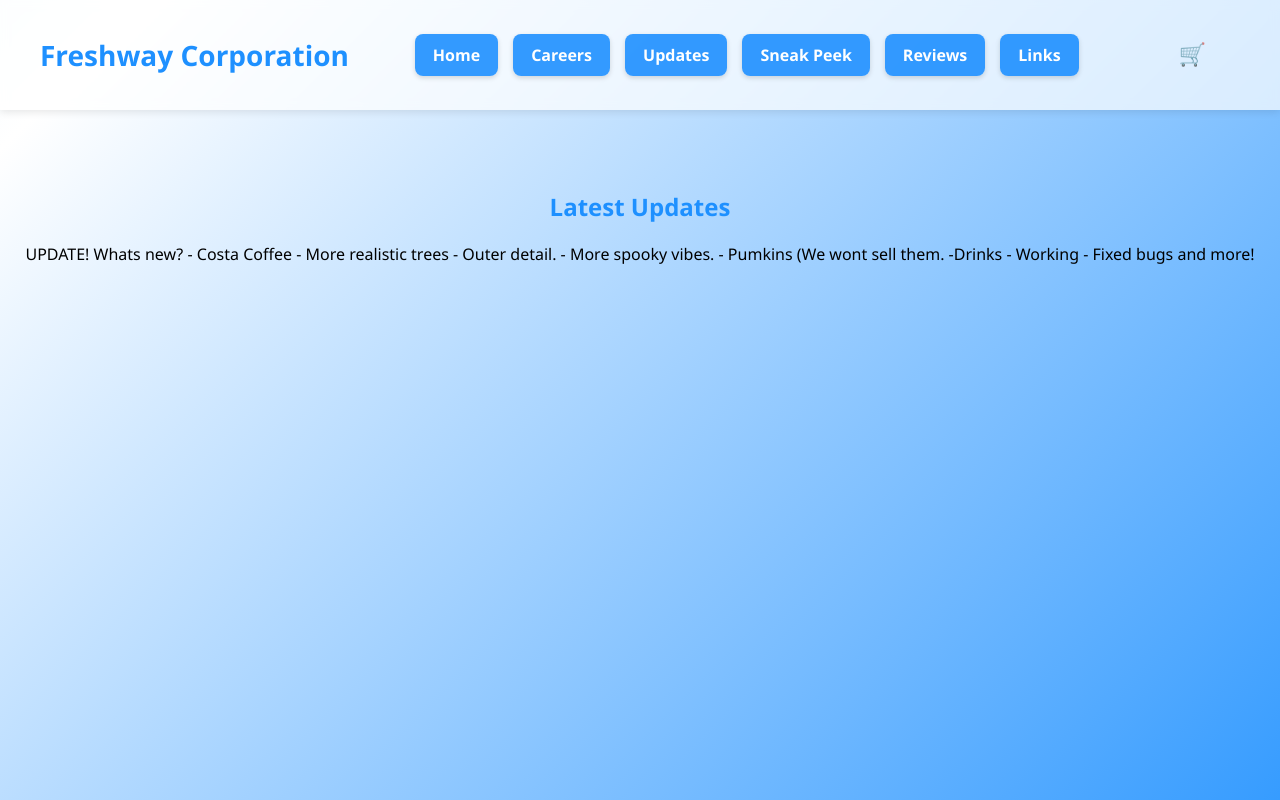
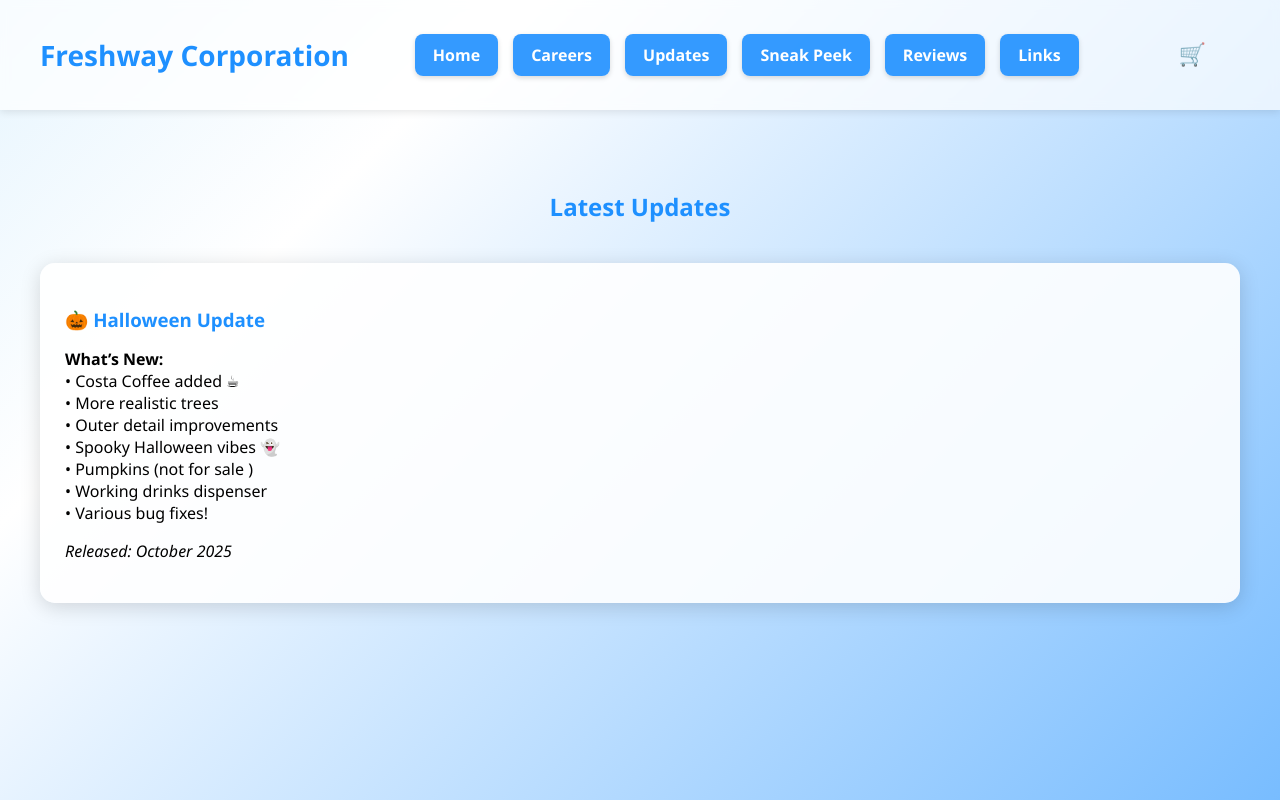
Before and after one commit to Hackerguy126578/FreshwayCorporation, a Next.js app: page /updates in a window 1280 px wide. Built offline with nearby package versions, Linux system fonts and the light colour scheme.

Commit message:
Update updates.js

```diff
--- a/pages/updates.js
+++ b/pages/updates.js
@@ -20,20 +20,38 @@ export default function Updates() {
 
       {/* Hidden message */}
       <div id="secretMessage">Welcome to Freshway — Freshness Awaits! 🌿</div>
-
       <audio id="dingSound" src="https://actions.google.com/sounds/v1/cartoon/wood_plank_flicks.ogg"></audio>
 
       <main>
         <h2>Latest Updates</h2>
-        <p>UPDATE!
-Whats new?
-- Costa Coffee
-- More realistic trees
-- Outer detail.
-- More spooky vibes.
-- Pumkins (We wont sell them.
--Drinks - Working
-- Fixed bugs and more!</p>
+        <div className="modern-grid">
+
+          {/* Example Update Card */}
+          <div className="modern-card">
+            <h3>🎃 Halloween Update</h3>
+            <p>
+              <strong>What’s New:</strong><br />
+              • Costa Coffee added ☕<br />
+              • More realistic trees <br />
+              • Outer detail improvements <br />
+              • Spooky Halloween vibes 👻<br />
+              • Pumpkins (not for sale )<br />
+              • Working drinks dispenser <br />
+              • Various bug fixes!
+            </p>
+            <p><em>Released: October 2025</em></p>
+          </div>
+
+          {/* Add more cards below for future updates */}
+          {/*
+          <div className="modern-card">
+            <h3>Next Update Title</h3>
+            <p>Short description here...</p>
+            <p><em>Released: Month Year</em></p>
+          </div>
+          */}
+
+        </div>
       </main>
     </>
   )
```
Lines whose indentation alone changed are shown as unchanged.
